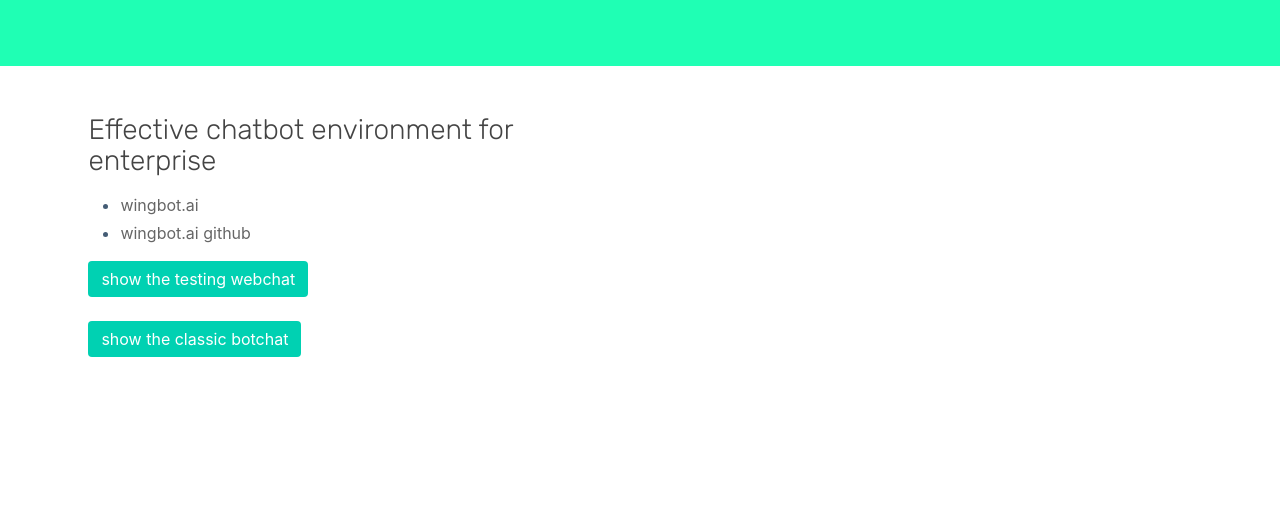
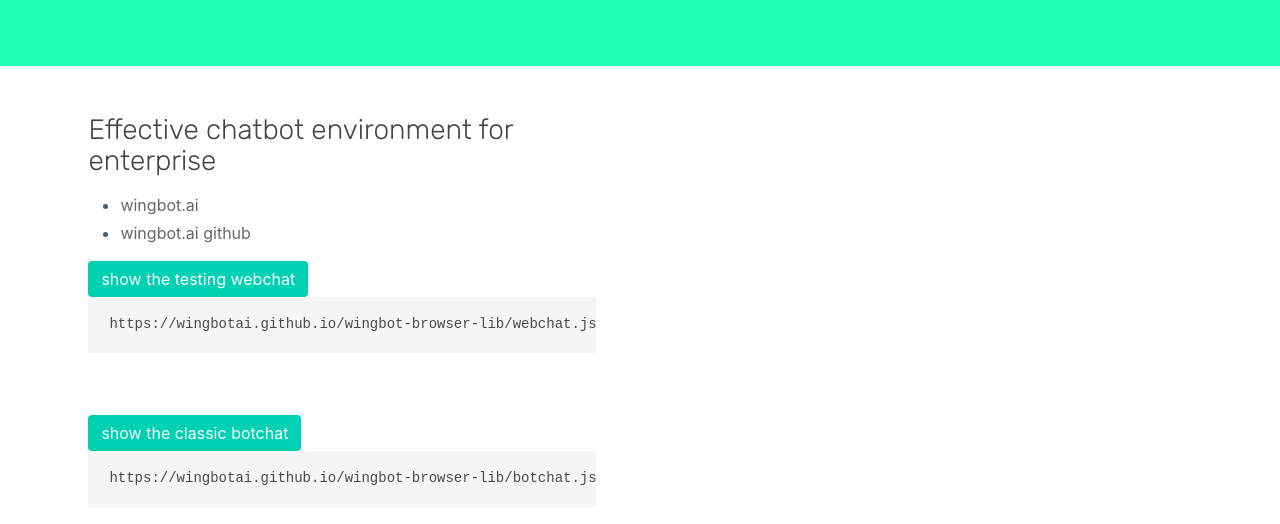
Before and after one commit to wingbotai/wingbot-browser-lib, a React app: page docs/index.html in a window 1280 px wide. Shown: the part 212-736 px from the top of the page. Built offline with nearby package versions, Linux system fonts and the light colour scheme.

Commit message:
Added readme

```diff
--- a/docs/index.html
+++ b/docs/index.html
@@ -61,9 +61,13 @@
                                 <li><a href="https://github.com/wingbotai">wingbot.ai github</a></li>
                             </ul>
                             <a class="button is-primary" role="button" href="./webchat.html">show the testing webchat</a>
+                            <br/>
+                            <pre>https://wingbotai.github.io/wingbot-browser-lib/webchat.js</pre>
                             <br />
                             <br />
                             <a class="button is-primary" role="button" href="./botchat.html">show the classic botchat</a>
+                            <br/>
+                            <pre>https://wingbotai.github.io/wingbot-browser-lib/botchat.js</pre>
                         </div>
                     </div>
                 </div>
```
Also changed, not shown: docs/README.md (added).
